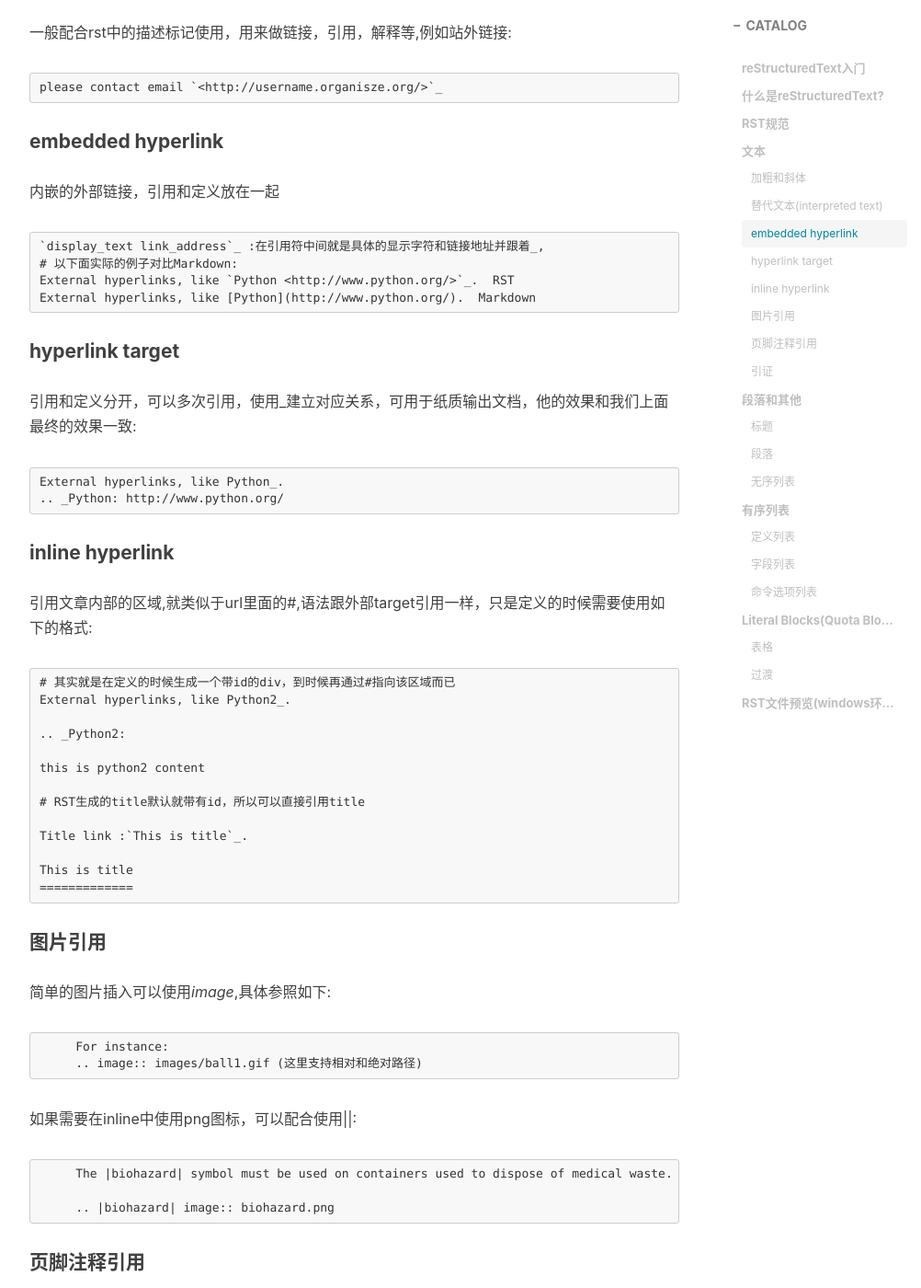
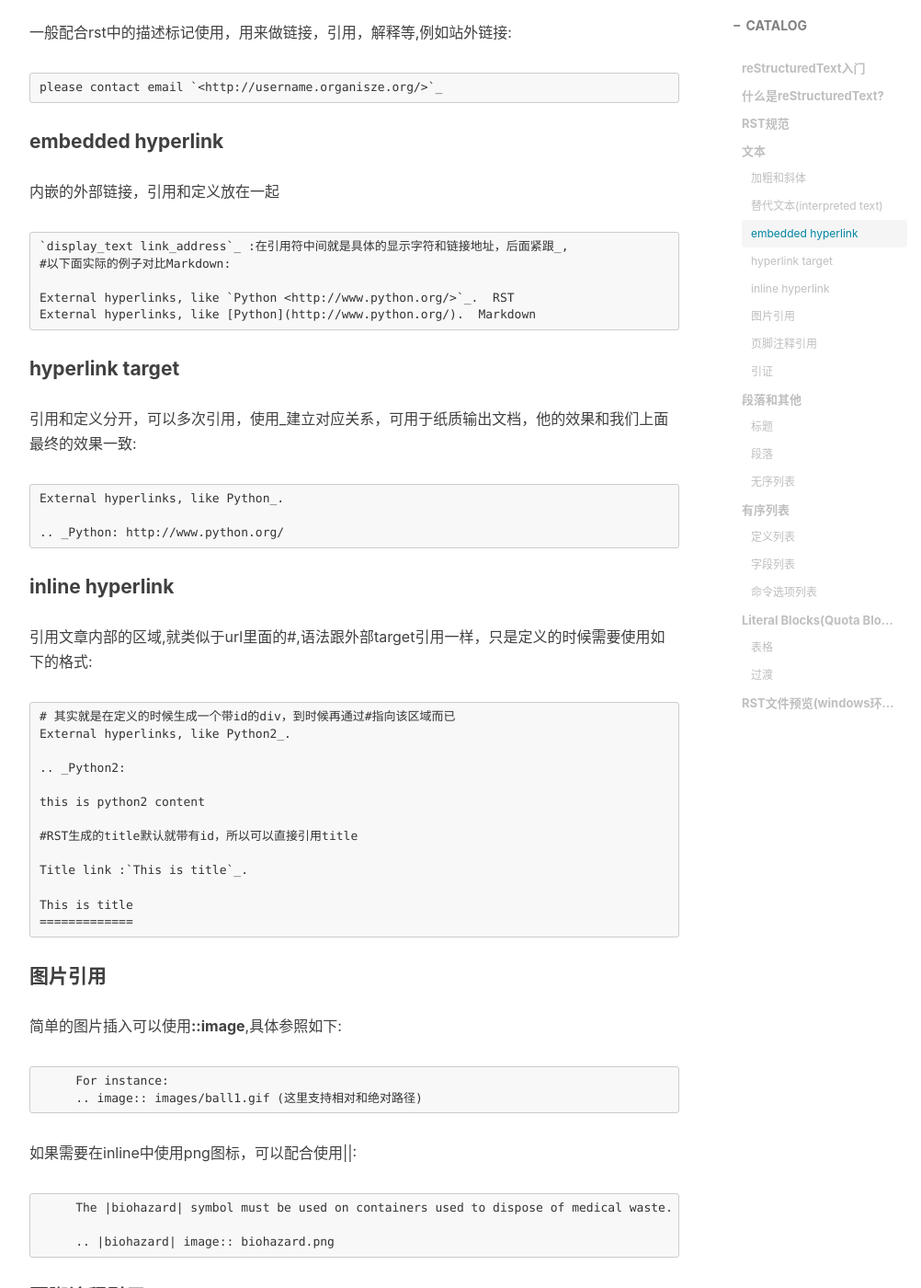
Before and after one commit to TommyLike/tommylike.github.io, a Jekyll site: the page built from _posts/2016-8-22-RST.markdown, in a window 1280 px wide and 1400 px high, scrolled down 1243 px. Shown: the whole window at 92% size, without its empty margins (233-1235 px from the left). Built offline with Jekyll 4.4.1, drawn with Linux system fonts in a browser that asks for light colours; nearby versions of some CDN libraries; comment, search, counter and statistics services are not loaded; some of the changed text lies outside the part shown.

Commit message:
Update 2016-8-22-RST.markdown

````diff
--- a/_posts/2016-8-22-RST.markdown
+++ b/_posts/2016-8-22-RST.markdown
@@ -20,7 +20,7 @@ tags:
 reStructuredText通常简称为RST,ReST,reST,是Python里面最为常见的文档格式，他跟Markdown一样，语法在很多地方也很类似，如果有过Markdown的写作经验，入门reStructuredText是一件非常容易的事情。
 
 ## RST规范
-如果你本地没有即时浏览的编辑器，强烈推荐通过[Online Editor](http://rst.ninjs.org/)来快速上手，我们的介绍几乎都是从[官方文档](http://docutils.sourceforge.net/docs/user/rst/quickref.html),移植过来的，目的是便于个人整理和回顾，个人学习还是推荐去官方文档查看。
+如果你本地没有即时浏览的编辑器，强烈推荐通过[Online Editor](http://rst.ninjs.org/)来快速上手，我们的介绍几乎都是从[官方文档](http://docutils.sourceforge.net/docs/user/rst/quickref.html)移植过来的。目的是便于个人整理和回顾，个人学习还是推荐去官方文档查看。
 
 ### 文本
 
@@ -43,8 +43,9 @@ please contact email `<http://username.organisze.org/>`_
 内嵌的外部链接，引用和定义放在一起
 
 ```rst
-`display_text link_address`_ :在引用符中间就是具体的显示字符和链接地址并跟着_,
-# 以下面实际的例子对比Markdown:
+`display_text link_address`_ :在引用符中间就是具体的显示字符和链接地址，后面紧跟_,
+#以下面实际的例子对比Markdown:
+
 External hyperlinks, like `Python <http://www.python.org/>`_.  RST
 External hyperlinks, like [Python](http://www.python.org/).  Markdown
 ```
@@ -54,6 +55,7 @@ External hyperlinks, like [Python](http://www.python.org/).  Markdown
 
 ```rst
 External hyperlinks, like Python_.
+
 .. _Python: http://www.python.org/
 ```
 
@@ -68,7 +70,7 @@ External hyperlinks, like Python2_.
 
 this is python2 content
 
-# RST生成的title默认就带有id，所以可以直接引用title
+#RST生成的title默认就带有id，所以可以直接引用title
 
 Title link :`This is title`_.
 
@@ -77,7 +79,7 @@ This is title
 ```
 
 #### 图片引用
-简单的图片插入可以使用*image*,具体参照如下:
+简单的图片插入可以使用**::image**,具体参照如下:
 
 ```rst
      For instance:
````
